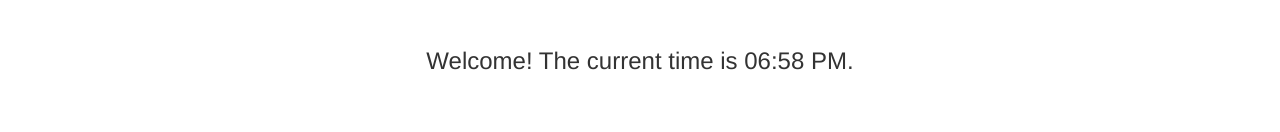
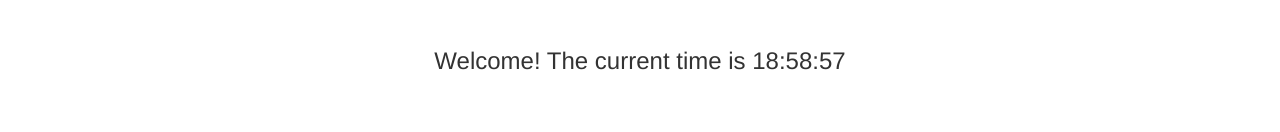
Before and after one commit to jrapala/Train-Scheduler, a plain HTML site: page index.html in a window 1280 px wide. Shown: the part 402-534 px from the top of the page. Drawn offline with nearby package versions, Linux system fonts and the light colour scheme; no server answers.

Commit message:
Adding ticking clock.

```diff
--- a/assets/css/style.css
+++ b/assets/css/style.css
@@ -144,3 +144,7 @@ nav li:last-child a {
 #welcomeMessage {
 	padding-bottom: 50px;
 }
+
+.clock {
+	display: inline-block;
+}
--- a/assets/javascript/script.js
+++ b/assets/javascript/script.js
@@ -9,6 +9,7 @@ $(document).ready(function(){
 	setTimeout(function() {
   		location.reload();
 	}, 60000);
+
 
 	// Setup Variables
 	// =====================================================================================
@@ -36,16 +37,24 @@ $(document).ready(function(){
 	// Get current time in moment.js format
 	var currentTime = moment();
 
+	// Train icon file
 	var trainIcon = "<img src='assets/images/trainIcon.svg' height='20px'>"
 
+	// Clock Function
+	function update() {
+  		$('#clock').html(moment().format('H:mm:ss'));
+	}
+	setInterval(update, 1000);
 
 	// Main Processes
 	// =====================================================================================
 
 	// Update Welcome Message
 	var $welcomeMessage = $('<h3>');
-	$welcomeMessage.html("Welcome! The current time is " + currentTime.format("hh:mm A") + ".");
+	$welcomeMessage.html("Welcome! The current time is <div id='clock' class='clock'></div>");
 	$('#welcomeMessage').append($welcomeMessage);
+
+	//currentTime.format("hh:mm A")
 
 	// Populate objects from database
 	database.ref().on("value", function(snapshot) {
```
